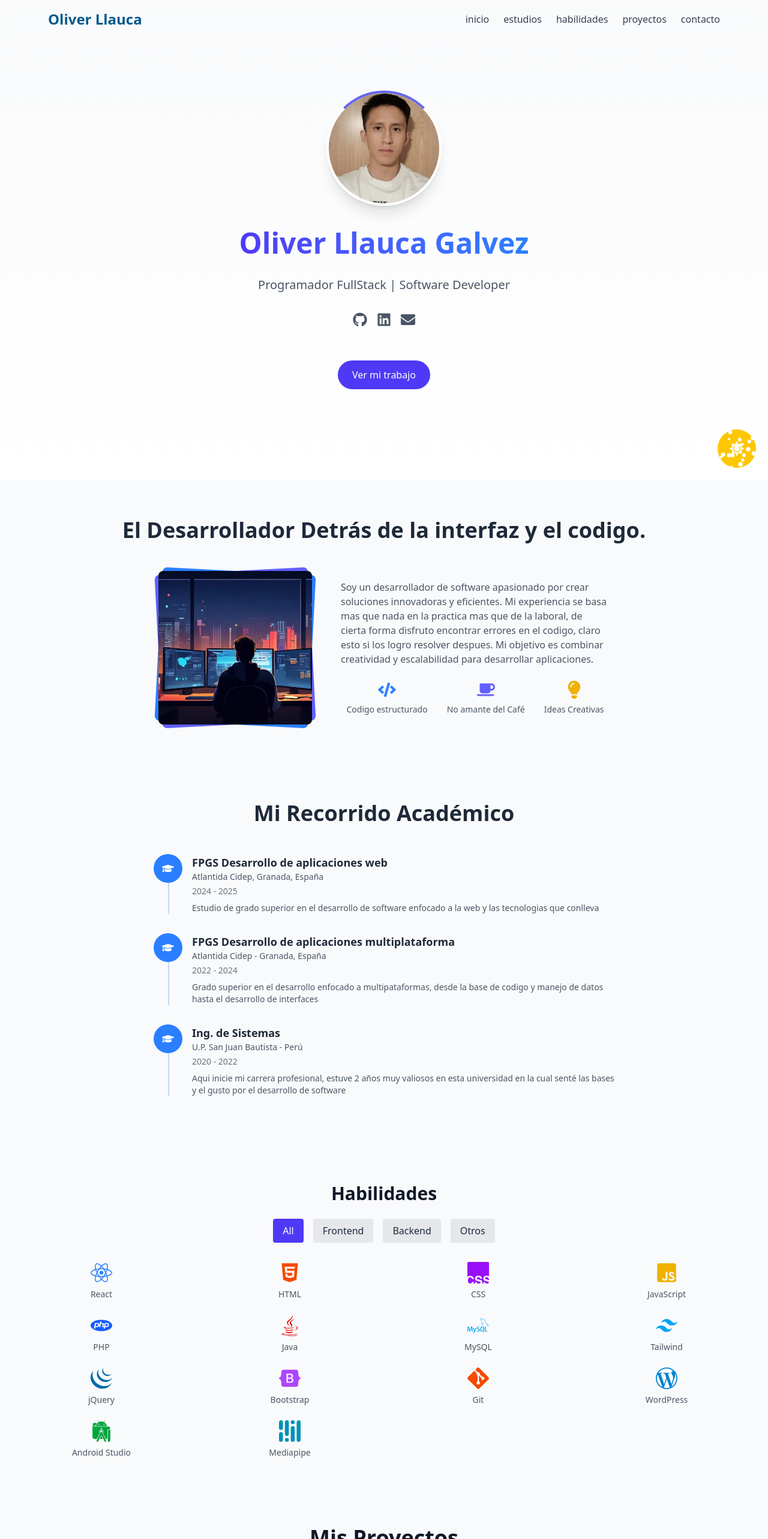
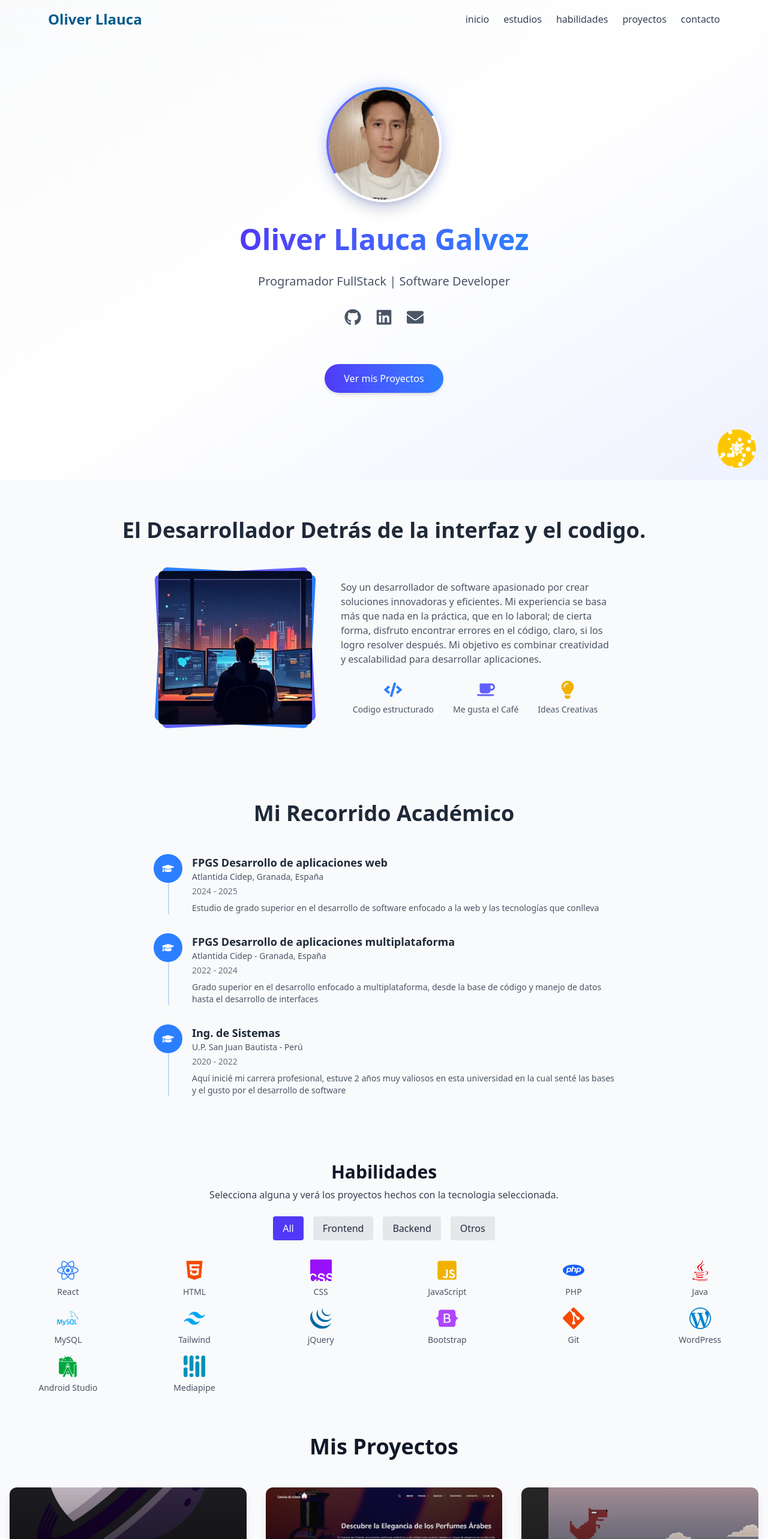
Before and after one commit to OliverMp28/portfolio, a React (Vite) app in the folder v1/: page / in a window 1280 px wide. Shown: the top 2566 px of the page at 60% size. Built offline with nearby package versions, Linux system fonts and the light colour scheme.

Commit message:
mejore algunos aspectos del portfolio

```diff
--- a/v1/src/components/Navbar.jsx
+++ b/v1/src/components/Navbar.jsx
@@ -19,7 +19,7 @@ const Navbar = () => {
   return (
     <nav
       className={`fixed top-0 w-full z-50 transition-all duration-300 ${
-        scrolled ? "bg-white/40 dark:bg-gray-900/40 shadow-lg" : "bg-transparent"
+        scrolled ? "bg-white/55 dark:bg-gray-900/40 shadow-lg" : "bg-transparent"
       } backdrop-blur-lg`}
     >
       <div className="max-w-6xl mx-auto px-4 flex justify-between items-center h-16">
--- a/v1/src/index.css
+++ b/v1/src/index.css
@@ -27,6 +27,76 @@
 }
 
 
+
+
+@keyframes spin-slow {
+  to {
+    transform: rotate(360deg);
+  }
+}
+
+.animate-spin-slow {
+  animation: spin-slow 8s linear infinite;
+}
+
+
+
+/* @keyframes spin {
+  0% {
+    transform: rotate(0deg);
+  }
+  100% {
+    transform: rotate(360deg);
+  }
+}
+
+@keyframes wobble {
+  0%,
+  100% {
+    transform: rotate3d(1, 0, 0, 0deg);
+  }
+  25% {
+    transform: rotate3d(1, 0, 0, 5deg);
+  }
+  75% {
+    transform: rotate3d(1, 0, 0, -5deg);
+  }
+}
+
+.inception-top {
+  animation: spin 10s linear infinite, wobble 5s ease-in-out infinite;
+  transform-origin: center bottom;
+  filter: drop-shadow(0 0 10px rgba(167, 139, 250, 0.5));
+}
+
+.animate-spin-slow {
+  animation: spin 8s linear infinite;
+}
+
+/* Efecto de brillo para la peonza */
+/* @keyframes glow {
+  0%,
+  100% {
+    filter: drop-shadow(0 0 5px rgba(167, 139, 250, 0.5));
+  }
+  50% {
+    filter: drop-shadow(0 0 20px rgba(167, 139, 250, 0.8));
+  }
+}
+
+.inception-top {
+  animation: spin 10s linear infinite, wobble 5s ease-in-out infinite, glow 4s ease-in-out infinite;
+}
+
+/* Mejora la transición del botón */
+/* button {
+  transition: all 0.3s ease;
+}
+
+button:hover {
+  transform: translateY(-2px) scale(1.05);
+  box-shadow: 0 4px 6px rgba(99, 102, 241, 0.5);
+}  */
 
 /*
 a {
--- a/v1/src/sections/AboutMe.jsx
+++ b/v1/src/sections/AboutMe.jsx
@@ -18,9 +18,10 @@ const AboutMe = () => {
           </div>
           <div className="max-w-md">
             <p className="text-gray-600 dark:text-gray-200 mb-6">
-              Soy un desarrollador de software apasionado por crear soluciones innovadoras y eficientes. Mi experiencia se basa mas que nada en la practica
-              mas que de la laboral, de cierta forma disfruto encontrar errores en el codigo, claro esto si los logro resolver despues.
-              Mi objetivo es combinar creatividad y escalabilidad para desarrollar aplicaciones.
+            Soy un desarrollador de software apasionado por crear soluciones innovadoras y eficientes. Mi experiencia se basa más que nada en la práctica,
+             que en lo laboral; de cierta forma, disfruto encontrar errores en el código, claro, si los logro resolver después.
+             Mi objetivo es combinar creatividad y escalabilidad para desarrollar aplicaciones.
+
             </p>
             <div className="flex justify-center gap-8">
               <div className="text-center">
@@ -29,7 +30,7 @@ const AboutMe = () => {
               </div>
               <div className="text-center">
                 <FaCoffee className="text-3xl text-indigo-500 dark:text-indigo-400 mb-2 mx-auto" />
-                <p className="text-sm text-gray-600 dark:text-gray-400">No amante del Café</p>
+                <p className="text-sm text-gray-600 dark:text-gray-400">Me gusta el Café</p>
               </div>
               <div className="text-center">
                 <FaLightbulb className="text-3xl text-yellow-500 dark:text-yellow-400 mb-2 mx-auto" />
--- a/v1/src/sections/Hero.jsx
+++ b/v1/src/sections/Hero.jsx
@@ -1,3 +1,5 @@
+"use client"
+
 import { useState, useEffect } from "react"
 import { FaGithub, FaLinkedin, FaEnvelope } from "react-icons/fa"
 
@@ -9,56 +11,60 @@ const Hero = () => {
   }, [])
 
   return (
-    <section className="min-h-screen flex items-center justify-center px-4 bg-gradient-to-b from-gray-50 to-white dark:from-gray-900 dark:to-gray-800">
+    <section className="min-h-screen flex items-center justify-center px-4 bg-gradient-to-br from-gray-50 via-white to-indigo-50 dark:from-gray-900 dark:via-gray-800 dark:to-indigo-900">
       <div
-        className={`text-center space-y-8 transition-opacity duration-1000 ${isVisible ? "opacity-100" : "opacity-0"}`}
+        className={`text-center space-y-8 transition-all duration-1000 ${
+          isVisible ? "opacity-100 scale-100" : "opacity-0 scale-95"
+        }`}
       >
         <div className="relative inline-block group">
+          <div className="absolute inset-0 bg-indigo-200 rounded-full blur-md transform group-hover:scale-110 transition-transform duration-300"></div>
           <img
             src="/img/foto1.jpg"
             alt="Oliver Llauca"
-            className="w-48 h-48 rounded-full border-4 border-white shadow-xl group-hover:scale-105 transition-all duration-300"
+            className="relative w-48 h-48 rounded-full border-4 border-white shadow-xl group-hover:scale-105 transition-all duration-300"
           />
           <div
             className="absolute inset-0 rounded-full border-4 border-transparent animate-spin-slow"
-            style={{ borderTopColor: "#6366f1" }}
+            style={{ borderTopColor: "#6366f1", borderRightColor: "#3b82f6" }}
           ></div>
         </div>
-        <h1 className="text-5xl font-bold bg-gradient-to-r from-indigo-600 to-blue-500 bg-clip-text text-transparent dark:from-indigo-400">
+        <h1 className="text-5xl font-bold bg-gradient-to-r from-indigo-600 to-blue-500 bg-clip-text text-transparent dark:from-indigo-400 dark:to-blue-300">
           Oliver Llauca Galvez
         </h1>
         <p className="text-xl text-gray-600 dark:text-gray-300">Programador FullStack | Software Developer</p>
-        <div className="flex justify-center space-x-4">
+        <div className="flex justify-center space-x-6">
           <a
             href="https://github.com/OliverMp28"
             target="_blank"
             rel="noopener noreferrer"
-            className="text-gray-600 hover:text-indigo-600 transition-colors"
+            className="text-gray-600 hover:text-indigo-600 dark:text-gray-400 dark:hover:text-indigo-400 transition-all duration-300 transform hover:scale-110"
           >
-            <FaGithub size={24} />
+            <FaGithub size={28} />
           </a>
           <a
             href="https://www.linkedin.com/in/edwin-llauca-galvez-233417295/"
             target="_blank"
             rel="noopener noreferrer"
-            className="text-gray-600 hover:text-indigo-600 transition-colors"
+            className="text-gray-600 hover:text-indigo-600 dark:text-gray-400 dark:hover:text-indigo-400 transition-all duration-300 transform hover:scale-110"
           >
-            <FaLinkedin size={24} />
+            <FaLinkedin size={28} />
           </a>
-          <a href="mailto:oliverllauca@gmail.com" className="text-gray-600 hover:text-indigo-600 transition-colors">
-            <FaEnvelope size={24} />
+          <a
+            href="mailto:oliverllauca@gmail.com"
+            className="text-gray-600 hover:text-indigo-600 dark:text-gray-400 dark:hover:text-indigo-400 transition-all duration-300 transform hover:scale-110"
+          >
+            <FaEnvelope size={28} />
           </a>
         </div>
         <button
-          className="mt-6 px-6 py-3 bg-indigo-600 text-white rounded-full hover:bg-indigo-700 transition-colors duration-300 focus:outline-none focus:ring-2
-          focus:ring-indigo-500 focus:ring-offset-2 cursor-pointer"
+          className="mt-8 px-8 py-3 bg-gradient-to-r from-indigo-600 to-blue-500 text-white rounded-full hover:from-indigo-700 hover:to-blue-600 transition-all duration-300 focus:outline-none focus:ring-2 focus:ring-indigo-500 focus:ring-offset-2 cursor-pointer transform hover:scale-105 shadow-md hover:shadow-lg"
           onClick={() => {
-            document.getElementById('proyectos').scrollIntoView({ behavior: 'smooth' });
+            document.getElementById("proyectos")?.scrollIntoView({ behavior: "smooth" })
           }}
         >
-          Ver mi trabajo
+          Ver mis Proyectos
         </button>
-
       </div>
     </section>
   )
--- a/v1/src/sections/Projects.jsx
+++ b/v1/src/sections/Projects.jsx
@@ -5,22 +5,21 @@ const projectsData = [
   {
     id: 1,
     title: "Stellargia",
-    description: "App android sobre el espacio.",
+    description: "App Android sobre el espacio.",
     fullDescription:
-      "Esta es una app echa en android studio, fue una app basica a fin de aprender y probar el entorno multiplataforma, esta app esta enfocada a mostrar datos curiosos de planetas y constelaciones. ",
+      "Esta es una app hecha en Android Studio, fue una app básica a fin de aprender y probar el entorno multiplataforma, esta app está enfocada a mostrar datos curiosos de planetas y constelaciones.",
     image: "/img/Stellargia.jpg",
     technologies: ["Android Studio"],
     links: [
       { type: "drive", url: "https://drive.google.com/file/d/1g98UHf-8d10PhX9Q9FE6trH8AA9SDMLL/view?usp=drive_link" },
     ],
-
   },
   {
     id: 2,
     title: "Web tienda de perfumes",
-    description: "Tienda basica para venta de perfumes.",
+    description: "Tienda básica para venta de perfumes.",
     fullDescription:
-      "Esta web fue echa para un vendedor de perfumes arabes echo en wordpress",
+      "Esta web fue hecha para un vendedor de perfumes árabes hecha en WordPress",
     image: "/img/webperfumes.png",
     technologies: ["WordPress"],
     links: [
@@ -33,7 +32,7 @@ const projectsData = [
     title: "Daino",
     description: "Juego del dinosaurio",
     fullDescription:
-      "Este es el juego del dinosaurio de google adaptado a web con html, css, js y php. Fue el primer proyecto que hice por gusto propio y por curiosidad de aprender, desarrollado en mis inicios",
+      "Este es el juego del dinosaurio de Google adaptado a la web con HTML, CSS, JS y PHP. Fue el primer proyecto que hice por gusto propio y por curiosidad de aprender, desarrollado en mis inicios",
     image: "/img/daino2.png",
     technologies: ["HTML", "CSS", "JavaScript", "PHP", "MySQL", "Git"],
     links: [
@@ -42,10 +41,10 @@ const projectsData = [
   },
   {
     id: 4,
-    title: "Tout play cam detection",
-    description: "web de minijuegos con deteccion de gestios por camara.",
+    title: "Tout Play Cam Detection",
+    description: "web de minijuegos con detección de gestos por cámara.",
     fullDescription:
-      "Basada en la libreria mediapipe, esta web fue echa a fin de probar el potencial de la deteccion por camara, adaptandola a mover ciertos personajes o controles con los gestos de rostro",
+      "Basada en la librería MediaPipe, esta web fue hecha a fin de probar el potencial de la detección por cámara, adaptándola a mover ciertos personajes o controles con los gestos de rostro",
     image: "/img/tout3.png",
     technologies: ["HTML", "CSS", "Bootstrap", "JavaScript", "jQuery", "PHP", "Mediapipe", "MySQL", "Git"],
     links: [
--- a/v1/src/sections/Skills.jsx
+++ b/v1/src/sections/Skills.jsx
@@ -45,8 +45,11 @@ const Skills = ({ onSelectTech, selectedTech }) => {
       : skillsData.filter((skill) => skill.category === selectedCategory);
 
   return (
-    <section id="habilidades" className="py-12 bg-gray-50 dark:bg-gray-900 scroll-reveal">
-      <h2 className="text-3xl font-bold text-center text-gray-900 dark:text-gray-200">Habilidades</h2>
+    <section id="habilidades" className="py-1 bg-gray-50 dark:bg-gray-900 scroll-reveal">
+      <h2 className="py-2 text-3xl font-bold text-center text-gray-900 dark:text-gray-200">Habilidades</h2>
+      <p className="text-md font-small text-gray-700 dark:text-gray-400 text-center">
+        Selecciona alguna y verá los proyectos hechos con la tecnologia seleccionada.
+      </p>
 
       {/* Barra de categorías */}
       <div className="flex justify-center gap-4 mt-6">
@@ -70,7 +73,7 @@ const Skills = ({ onSelectTech, selectedTech }) => {
       </div>
 
       {/* Grid de skills filtradas */}
-      <div id="lista-habilidades" className="mt-8 grid grid-cols-2 sm:grid-cols-3 md:grid-cols-4 gap-6 px-6">
+      <div id="lista-habilidades" className="mt-8 grid grid-cols-3 sm:grid-cols-4 md:grid-cols-6 gap-4 px-4">
         {filteredSkills.map((skill) => (
           <div
             key={skill.name}
@@ -79,7 +82,7 @@ const Skills = ({ onSelectTech, selectedTech }) => {
             }`}
             // Al hacer click, si ya está seleccionado, lo deselecciona (vuelve a mostrar todos)
             onClick={() =>{
-                document.getElementById('lista-habilidades').scrollIntoView({ behavior: 'smooth' })
+                document.getElementById('proyectos').scrollIntoView({ behavior: 'smooth' })
                 onSelectTech(selectedTech === skill.name ? "" : skill.name)
               }
             }
--- a/v1/src/sections/Studies.jsx
+++ b/v1/src/sections/Studies.jsx
@@ -26,21 +26,22 @@ const Studies = () => {
       title: "FPGS Desarrollo de aplicaciones web",
       institution: "Atlantida Cidep, Granada, España",
       year: "2024 - 2025",
-      description: "Estudio de grado superior en el desarrollo de software enfocado a la web y las tecnologias que conlleva",
+      description: "Estudio de grado superior en el desarrollo de software enfocado a la web y las tecnologías que conlleva",
     },
     {
       title: "FPGS Desarrollo de aplicaciones multiplataforma",
       institution: "Atlantida Cidep - Granada, España",
       year: "2022 - 2024",
-      description: "Grado superior en el desarrollo enfocado a multipataformas, desde la base de codigo y manejo de datos hasta el desarrollo de interfaces",
+      description: "Grado superior en el desarrollo enfocado a multiplataforma, desde la base de código y manejo de datos hasta el desarrollo de interfaces",
     },
     {
       title: "Ing. de Sistemas",
       institution: "U.P. San Juan Bautista - Perú",
       year: "2020 - 2022",
-      description: "Aqui inicie mi carrera profesional, estuve 2 años muy valiosos en esta universidad en la cual senté las bases y el gusto por el desarrollo de software",
+      description: "Aquí inicié mi carrera profesional, estuve 2 años muy valiosos en esta universidad en la cual senté las bases y el gusto por el desarrollo de software",
     },
   ];
+
 
   return (
     <section id="estudios" className="py-16 bg-gray-50 dark:bg-gray-900 scroll-reveal">
```
